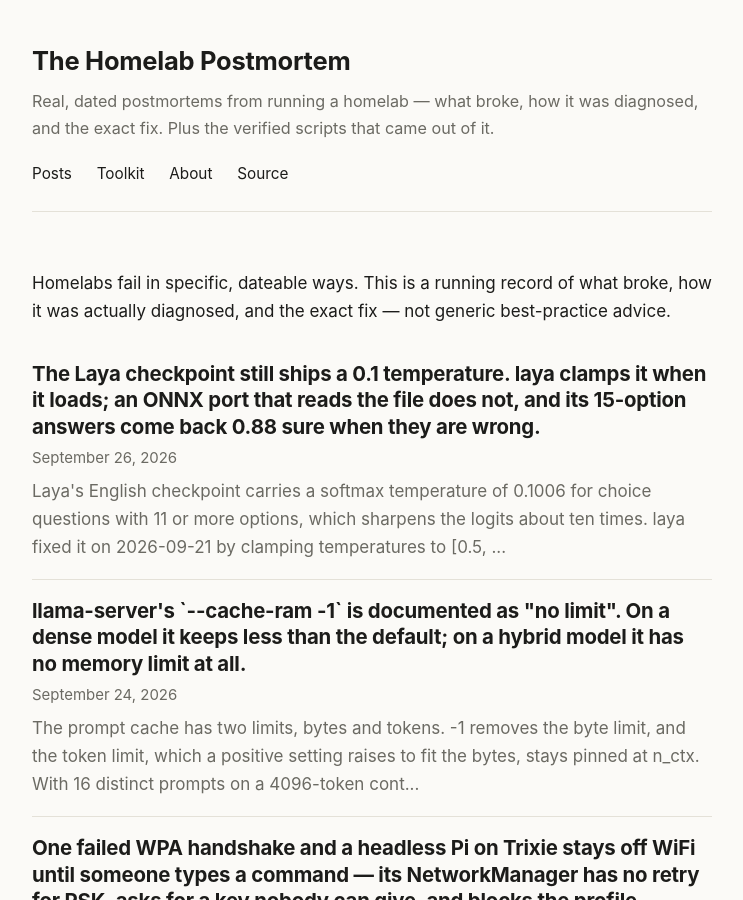
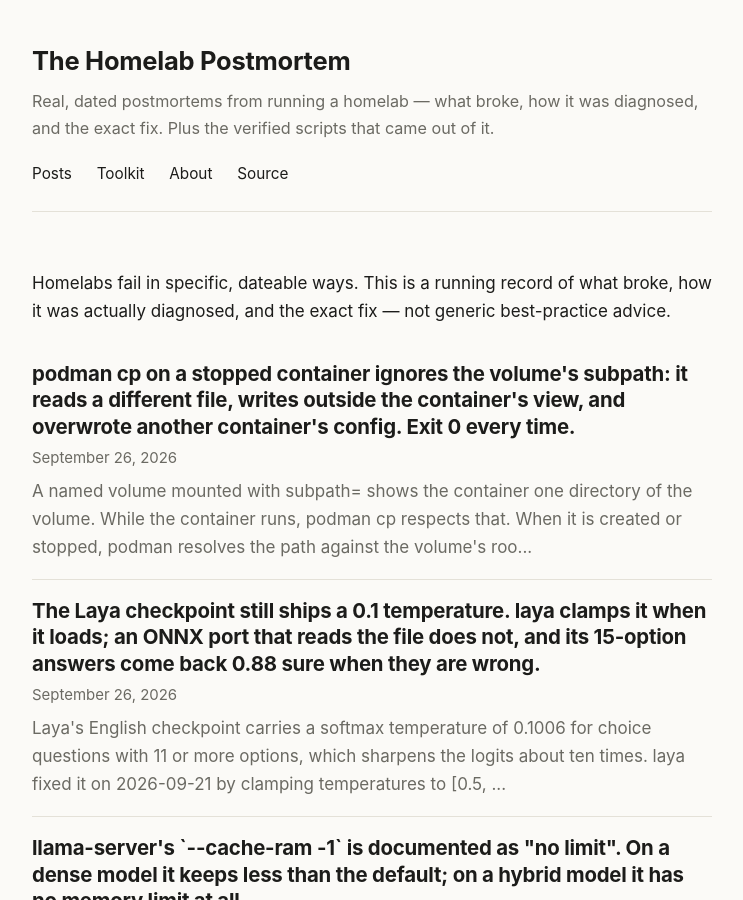
Before and after one commit to mitoyosh/homelab-postmortem, a Jekyll site: the page built from index.html, in a window 1280 px wide and 900 px high. Shown: the whole window, without its empty margins (268-1011 px from the left). Built offline with Jekyll 4.4.1, drawn with Linux system fonts in a browser that asks for light colours; part of the change alters nothing that is shown.

Commit message:
podman cp on a stopped container ignores the volume subpath (podman#29840)
Reads the volume root's file and writes to the volume root, exit 0; a copy
in overwrote another container's config.json. Docker 26.1.5 correct.
Toolkit: check-podman-subpath-cp.sh (backup-restore pack). Inbound link
from the 09-18 Podman post.

Co-Authored-By: Claude Opus 5.5 <noreply@anthropic.com>

````diff
--- a/_config.yml
+++ b/_config.yml
@@ -28,7 +28,7 @@ packs:
     title: "Backup &amp; restore integrity"
     price: "$5"
     question: "Is your backup actually a backup, and will the clone boot?"
-    detail: "Two checks. Where your network config really persists before you archive it, and the stale PARTUUID that stops a successful-looking clone from booting."
+    detail: "Three checks. Where your network config really persists before you archive it, the stale PARTUUID that stops a successful-looking clone from booting, and the podman cp that copies a different file out of a stopped container."
     buy_url: "https://buy.stripe.com/eVq6oGgrWep68O75qE5Vu03"
   - id: persistence
     title: "Persistence across reboot"
--- a/_posts/2026-09-18-podman-compat-api-update-resets-the-restart-policy-to-no.md
+++ b/_posts/2026-09-18-podman-compat-api-update-resets-the-restart-policy-to-no.md
@@ -156,6 +156,6 @@ The probe creates a throwaway container with `--restart always`, sends `{}` to t
 
 ## The generalisable habit
 
-**"Compatible" is a claim about the request format, not about what the daemon does with the fields you left out.** Every Docker-shaped client that talks to Podman is relying on the compat layer to have made the same decision Docker made for each absent field, and this is one field where it made a different one. There is no way to see that from the request or the response; the two daemons return the same `200 {"Warnings":null}` and diverge in a field nobody asked about. [The same runtime, on the same box, publishes a port with a different firewall outcome from Docker while printing the identical `0.0.0.0:8080->80/tcp`](https://homelabpostmortem.com/2026/08/25/podman-respects-your-firewall/) — there the difference was in Podman's favour; here it is not. Either way it was found by sending the same input to both and reading everything back, not the field that was changed.
+**"Compatible" is a claim about the request format, not about what the daemon does with the fields you left out.** Every Docker-shaped client that talks to Podman is relying on the compat layer to have made the same decision Docker made for each absent field, and this is one field where it made a different one. There is no way to see that from the request or the response; the two daemons return the same `200 {"Warnings":null}` and diverge in a field nobody asked about. [The same runtime, on the same box, publishes a port with a different firewall outcome from Docker while printing the identical `0.0.0.0:8080->80/tcp`](https://homelabpostmortem.com/2026/08/25/podman-respects-your-firewall/) — there the difference was in Podman's favour; here it is not. Either way it was found by sending the same input to both and reading everything back, not the field that was changed. A week later the same runtime showed the pattern again, inside one command: [`podman cp` resolves a volume's subpath while the container runs and ignores it when the container is stopped](https://homelabpostmortem.com/2026/09/26/podman-cp-ignores-volume-subpath-when-the-container-is-stopped/).
 
 **When you test a partial update, inspect the whole object, not the field you changed.** The report's reproduction is four commands, and the one that finds the bug is an inspect of a field the update had no business touching. Merging semantics — "fields you omit are left alone" — are the kind of thing every API is assumed to have and few document, and the only way to know is to omit a field that matters and see whether it survives.
--- /dev/null
+++ b/_posts/2026-09-26-podman-cp-ignores-volume-subpath-when-the-container-is-stopped.md
@@ -0,0 +1,124 @@
+---
+title: "podman cp on a stopped container ignores the volume's subpath: it reads a different file, writes outside the container's view, and overwrote another container's config. Exit 0 every time."
+date: 2026-09-26
+excerpt: "A named volume mounted with subpath= shows the container one directory of the volume. While the container runs, podman cp respects that. When it is created or stopped, podman resolves the path against the volume's root instead. On Debian 13's podman 5.4.2: copying out returned the root's file of the same name; copying in wrote to the root, where the container never saw it, and replaced the config.json of another container that mounts the whole volume. All with exit 0. Docker 26.1.5 with volume-subpath got every state right."
+devto_title: "podman cp on a stopped container ignores the volume subpath and writes to the volume root"
+devto_tags: podman, docker, linux, devops
+---
+
+**TL;DR**: Podman's `--mount type=volume,source=VOL,target=/data,subpath=dir` gives a container only `VOL/dir` at `/data`. `podman cp` honours that while the container is running. When the container is **created or stopped**, podman resolves the path itself and joins it onto the **volume's root**, ignoring the subpath. On Debian 13's own podman (5.4.2, rootful): copying `/data/probe` *out* returned the root's `probe`, a different file, with exit 0; copying a file *in* wrote it to the volume root, where the container never saw it after starting; and in a volume shared with a second container that mounts it whole, a copy into the stopped one **replaced the other container's `config.json`**, exit 0. Docker 26.1.5 with `volume-subpath=` returned the right file in all three states. The upstream report ([containers/podman#29840](https://github.com/containers/podman/issues/29840), on 6.1.2) covers the read side; the write side is not in it. Start the container before `podman cp`, or go through the volume's host path and add the subpath yourself. The toolkit's `check-podman-subpath-cp.sh` lists the containers this affects and can confirm the behaviour on your podman.
+
+## The symptom
+
+A disposable Debian 13 container on Proxmox, `apt install podman` (5.4.2+ds1-2+b2), rootful. One named volume with two files of the same name, one at the root and one in a subdirectory, and a container that mounts only the subdirectory:
+
+{% raw %}
+```bash
+podman volume create spvol
+MP=$(podman volume inspect spvol --format '{{.Mountpoint}}')
+mkdir -p "$MP/sub"; echo ROOT_MARKER > "$MP/probe"; echo SUBPATH_MARKER > "$MP/sub/probe"
+podman create --name spctr --mount type=volume,source=spvol,target=/data,subpath=sub alpine:3.20 sleep 300
+```
+{% endraw %}
+
+`podman inspect` agrees about what the container sees: `volume spvol dst=/data subpath=sub`. Then `podman cp` out of `/data/probe`, and a new file in to `/data`, in each state, with the exit code taken on its own line rather than through a pipe:
+
+```
+## created
+  cp OUT rc=0  content=ROOT_MARKER
+  cp IN  rc=0  lands at: new-created           <- volume root
+## running
+  cp OUT rc=0  content=SUBPATH_MARKER
+  cp IN  rc=0  lands at: sub/new-running
+  container itself sees: SUBPATH_MARKER ; ls /data: new-running probe
+## stopped
+  cp OUT rc=0  content=ROOT_MARKER
+  cp IN  rc=0  lands at: new-stopped           <- volume root
+```
+
+The container's own view never changes: `SUBPATH_MARKER`, and only the files under `sub/`. `podman cp` agrees with it only while it is running. Delete the root's `probe` and the stopped-state copy fails instead — `Error: "/data/probe" could not be found on container spctr: no such file or directory`, exit 125 — although the file the container actually has at `/data/probe` is right there.
+
+The write side is the one that does damage. A volume used by two containers: `app` mounts `subpath=app` and is created but not started; `whole` mounts the entire volume and is running. Each has a `config.json` — `app`'s at `VOL/app/config.json`, `whole`'s at `VOL/config.json`:
+
+```
+before: whole sees /data/config.json = ROOT config.json (belongs to whole)
+podman cp /tmp/config.json app:/data/config.json  (A stopped/created)  rc=0
+after:  whole sees /data/config.json = new app config
+after:  app (now running) sees /data/config.json = app's own config.json
+```
+
+The copy meant for `app` replaced `whole`'s configuration, and `app` itself never received it.
+
+## Why this is easy to miss
+
+The command succeeds, and in the common case the answer looks plausible. A file of the same name at the volume root is exactly what you get if the volume holds several services' data side by side, which is the reason to use `subpath=` in the first place.
+
+The running case is right, and running is where people try things. A quick check against a live container passes, and the stopped case — the one backup scripts, migrations and "copy the config in before first start" steps use — never gets checked.
+
+When the copy goes in, the container shows nothing wrong: it has its old file, because the new one went somewhere it cannot see. The only symptom is on some other consumer of the volume, possibly one nobody associates with the copy.
+
+## What is really going on
+
+For a container that is not running, libpod works out the host path of the destination itself, in `libpod/container_path_resolution.go` (`resolvePath`). It asks `findVolume` which named volume is mounted at the destination, and joins the path onto the volume's mount point:
+
+```go
+func findVolume(c *Container, containerPath string) (*Volume, error) {
+	…
+	for _, vol := range c.config.NamedVolumes {
+		if cleanedContainerPath == filepath.Clean(vol.Dest) {
+			return runtime.GetVolume(vol.Name)
+	…
+mountPoint, err := volume.MountPoint()
+…
+absolutePathOnTheVolumeMount, err := securejoin.SecureJoin(mountPoint, pathRelativeToVolume)
+```
+
+`c.config.NamedVolumes` entries carry the `SubPath`; `findVolume` returns only the volume, so the subpath is gone by the time the path is joined. The code is the same at the `v5.4.2` tag and on `main` as of 2026-09-26. With the container running, the same copies came out right, so the running case evidently resolves the path some other way; I did not trace which.
+
+Docker resolves the same request correctly in every state. A second disposable container with Debian 13's `docker.io` 26.1.5 and `--mount type=volume,source=spvol,target=/data,volume-subpath=sub`:
+
+```
+## created   cp OUT rc=0 content=SUBPATH_MARKER    cp IN rc=0 lands at: sub/new-created
+## running   cp OUT rc=0 content=SUBPATH_MARKER    cp IN rc=0 lands at: sub/new-running
+## stopped   cp OUT rc=0 content=SUBPATH_MARKER    cp IN rc=0 lands at: sub/new-stopped
+```
+
+This was tested rootful. The upstream report is rootless on 6.1.2 and shows the same read-side results, which fits: the resolution path does not depend on who runs it.
+
+## The fix
+
+Upstream has none yet; #29840 is open and someone has asked to take it. Until then:
+
+**Start the container before copying.** Running is the one state where `podman cp` resolved the subpath correctly here.
+
+**Or go through the host path and add the subpath yourself** — the volume's mount point is the volume *root*, so the subpath is not optional:
+
+{% raw %}
+```bash
+MP=$(podman volume inspect VOL --format '{{.Mountpoint}}')
+cp ./config.json "$MP/app/config.json"      # "app" = the container's subpath=
+```
+{% endraw %}
+
+(This was run rootful. For rootless podman the mount point belongs to the user namespace, so the copy would need `podman unshare`; not tested here.)
+
+**Find out which containers this applies to.** The toolkit's `check-podman-subpath-cp.sh` lists every container that mounts a named volume with `subpath=`, marks the ones that are not running, and with `--probe` creates a throwaway volume and container to confirm what this podman does:
+
+```
+podman             5.4.2  (rootful)
+!! stopped-sub [created]  v1:a -> /data
+   running-sub [running]  v1:b -> /data
+subpath mounts     2 container(s); 1 not running (marked !!)
+probe              created container, cp OUT /data/probe -> rc=0 content=ROOT (SUB is correct)
+
+EXPOSED: for a container that is not running, podman cp reads and writes the volume ROOT instead of
+         the subpath it mounts, with exit 0 (containers/podman#29840). …
+```
+
+The probe removes its volume and container on every exit path; without `--probe` the script only reads `podman inspect`.
+
+## The generalisable habit
+
+**When a tool has two code paths for the same request, test both.** `podman cp` has one for running containers (ask the kernel) and one for stopped ones (work it out in userspace), and only the second forgot the subpath. Nothing in the command's output tells you which path you took. The state you try it in by hand — running — is the state that works, and the state a script uses — stopped — is the one that does not. This is the same shape as [Podman's Docker-compatible API resetting the restart policy](https://homelabpostmortem.com/2026/09/18/podman-compat-api-update-resets-the-restart-policy-to-no/): one handler of a pair made a different decision about a field the other one honoured.
+
+**For a copy, check where it went, not whether it succeeded.** `rc=0` was true of every copy here, including the one that overwrote another service's configuration. A copy-in test that reads the file back through the container it was copied into would have caught it; one that only checks the exit code never will.
--- a/toolkit/index.md
+++ b/toolkit/index.md
@@ -83,6 +83,11 @@ destructive, dry-run modes where it matters.
   Docker-compatible `update` endpoint resets the policy to `no` when the body
   omits it — it does on 5.4.2, even for `{}`, while Docker keeps it. From
   [Podman's compat API resets the restart policy on any update that omits it]({{ '/2026/09/18/podman-compat-api-update-resets-the-restart-policy-to-no/' | relative_url }}).
+- **`check-podman-subpath-cp.sh`** — lists the Podman containers for which a
+  `podman cp` while stopped will read and write the volume root instead of the
+  `subpath=` they mount — a different file out, another container's file
+  overwritten in. From
+  [podman cp on a stopped container ignores the volume's subpath]({{ '/2026/09/26/podman-cp-ignores-volume-subpath-when-the-container-is-stopped/' | relative_url }}).
 - **`check-llama-response-format.sh`** — tells you which `response_format`
   forms a running `llama-server` actually enforces. The one its README shows
   is accepted and ignored. From
````
Also changed, not shown: assets/covers/2026-09-26-podman-cp-ignores-volume-subpath-when-the-container-is-stopped.png (added).
